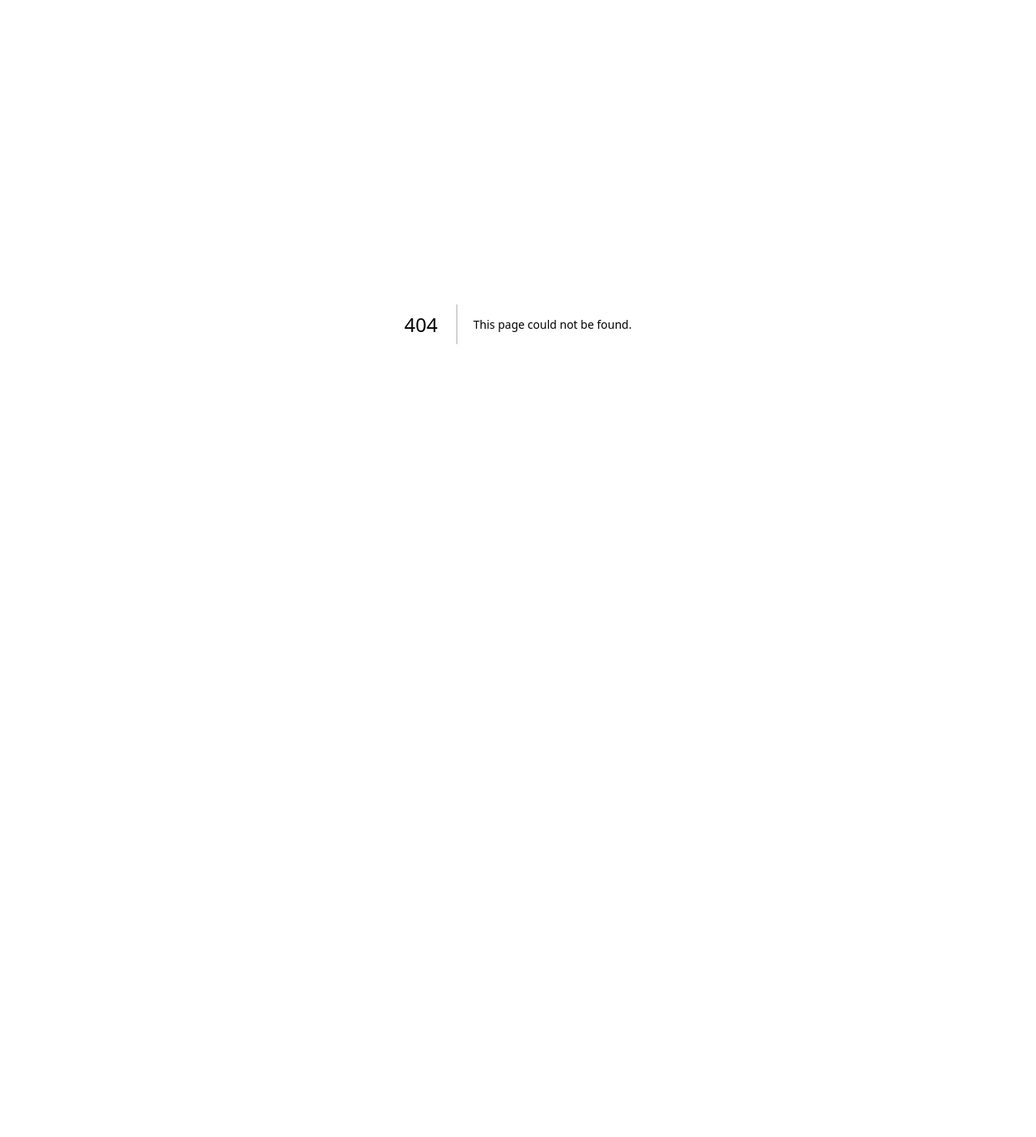
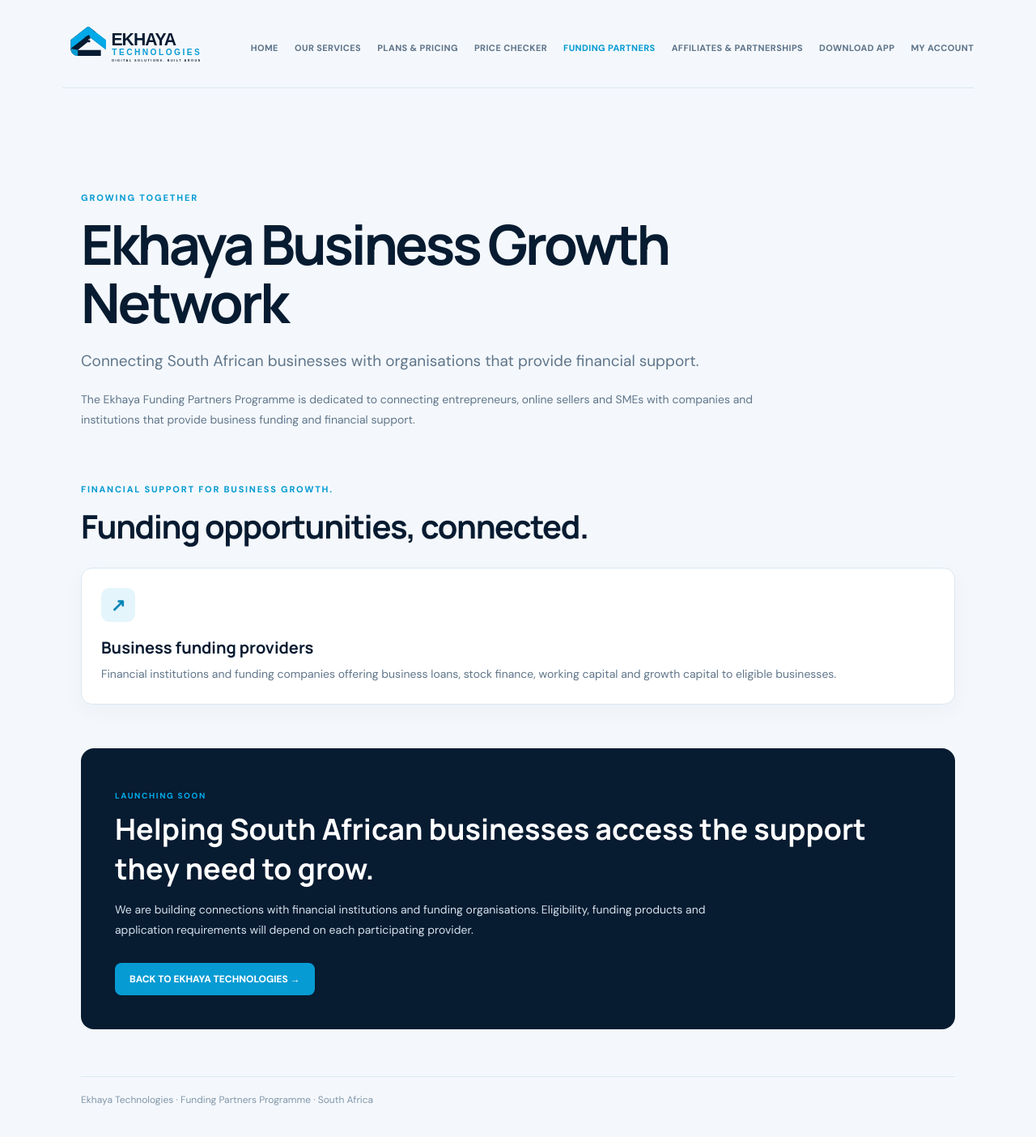
Before and after one commit to Luxolog/ekhaya-commerce-platform, a Next.js app: page /business-growth-network in a window 1280 px wide. Before the commit this address had no page. Shown: the top 1404 px of the page at 81% size. Before the commit the page ends 800 px from the top, so only its background shows below. Built offline with nearby package versions, Linux system fonts and the light colour scheme.

Commit message:
Restore missing public website page

```diff
--- /dev/null
+++ b/src/app/business-growth-network/page.tsx
@@ -0,0 +1,45 @@
+"use client";
+
+import { useState } from "react";
+import Link from "next/link";
+import SiteHeader from "@/components/SiteHeader";
+
+const fundingPartners = [
+  { icon: "↗", title: "Business funding providers", detail: "Financial institutions and funding companies offering business loans, stock finance, working capital and growth capital to eligible businesses." },
+];
+const card = { background: "#fff", border: "1px solid #DCE8F1", borderRadius: 14, padding: 24, boxShadow: "0 8px 26px rgba(7,27,49,.035)" };
+const muted = { color: "#60758A", fontSize: 14, lineHeight: 1.75 };
+
+export default function BusinessGrowthNetworkPage() {
+  const [comingSoon, setComingSoon] = useState<string | null>(null);
+  return <main style={{ minHeight: "100vh", padding: "28px clamp(20px, 6vw, 88px) 72px", background: "#F4F8FC", color: "#071B31" }}>
+    <SiteHeader active="business-growth-network" />
+    <section style={{ maxWidth: 1080, margin: "0 auto", padding: "clamp(58px, 9vw, 100px) 0 42px" }}>
+      <p style={{ color: "#079BD3", fontSize: 11, fontWeight: 800, letterSpacing: ".17em", marginTop: 28 }}>GROWING TOGETHER</p>
+      <h1 style={{ fontFamily: "Manrope, sans-serif", fontSize: "clamp(38px, 6vw, 68px)", lineHeight: 1.06, letterSpacing: "-.05em", margin: "14px 0 20px", maxWidth: 900 }}>Ekhaya Business Growth Network</h1>
+      <p style={{ ...muted, fontSize: "clamp(16px, 2vw, 19px)", maxWidth: 820 }}>Connecting South African businesses with organisations that provide financial support.</p>
+      <p style={{ ...muted, maxWidth: 850, marginTop: 18 }}>The Ekhaya Funding Partners Programme is dedicated to connecting entrepreneurs, online sellers and SMEs with companies and institutions that provide business funding and financial support.</p>
+    </section>
+    <section style={{ maxWidth: 1080, margin: "0 auto" }}>
+      <div style={{ marginBottom: 24 }}>
+        <p style={{ color: "#079BD3", fontSize: 11, fontWeight: 800, letterSpacing: ".16em" }}>FINANCIAL SUPPORT FOR BUSINESS GROWTH.</p>
+        <h2 style={{ fontFamily: "Manrope, sans-serif", fontSize: "clamp(27px, 4vw, 40px)", letterSpacing: "-.035em", margin: "9px 0 0" }}>Funding opportunities, connected.</h2>
+      </div>
+      <div style={{ display: "grid", gridTemplateColumns: "repeat(auto-fit, minmax(min(100%, 285px), 1fr))", gap: 16 }}>
+        {fundingPartners.map((service) => <button key={service.title} type="button" onClick={() => setComingSoon(service.title)} aria-label={`${service.title} - coming soon`} style={{ ...card, textAlign: "left", width: "100%", cursor: "pointer", font: "inherit", color: "inherit", transition: "transform .18s ease, box-shadow .18s ease" }}>
+          <div style={{ width: 42, height: 42, display: "grid", placeItems: "center", borderRadius: 10, background: "#E4F5FB", color: "#0786B7", fontSize: 22, fontWeight: 700 }}>{service.icon}</div>
+          <h3 style={{ fontFamily: "Manrope, sans-serif", fontSize: 20, margin: "18px 0 7px" }}>{service.title}</h3>
+          <p style={{ ...muted, margin: 0 }}>{service.detail}</p>
+          {comingSoon === service.title && <p role="status" style={{ color: "#0786B7", fontSize: 12, fontWeight: 800, margin: "14px 0 0" }}>COMING SOON</p>}
+        </button>)}
+      </div>
+    </section>
+    <section style={{ maxWidth: 1080, margin: "54px auto 0", background: "#071B31", color: "#fff", borderRadius: 16, padding: "clamp(25px, 5vw, 42px)" }}>
+      <p style={{ color: "#00A9E8", fontSize: 10, fontWeight: 800, letterSpacing: ".16em" }}>LAUNCHING SOON</p>
+      <h2 style={{ fontFamily: "Manrope, sans-serif", fontSize: "clamp(25px, 4vw, 36px)", margin: "10px 0" }}>Helping South African businesses access the support they need to grow.</h2>
+      <p style={{ color: "#D4E2EC", fontSize: 14, lineHeight: 1.8, maxWidth: 760 }}>We are building connections with financial institutions and funding organisations. Eligibility, funding products and application requirements will depend on each participating provider.</p>
+      <Link href="/" style={{ display: "inline-flex", marginTop: 14, padding: "12px 18px", background: "#079BD3", color: "#fff", borderRadius: 8, fontSize: 12, fontWeight: 800, textDecoration: "none" }}>BACK TO EKHAYA TECHNOLOGIES →</Link>
+    </section>
+    <footer style={{ maxWidth: 1080, margin: "58px auto 0", paddingTop: 20, borderTop: "1px solid #DCE8F1", color: "#8195A8", fontSize: 12 }}>Ekhaya Technologies · Funding Partners Programme · South Africa</footer>
+  </main>;
+}
```
